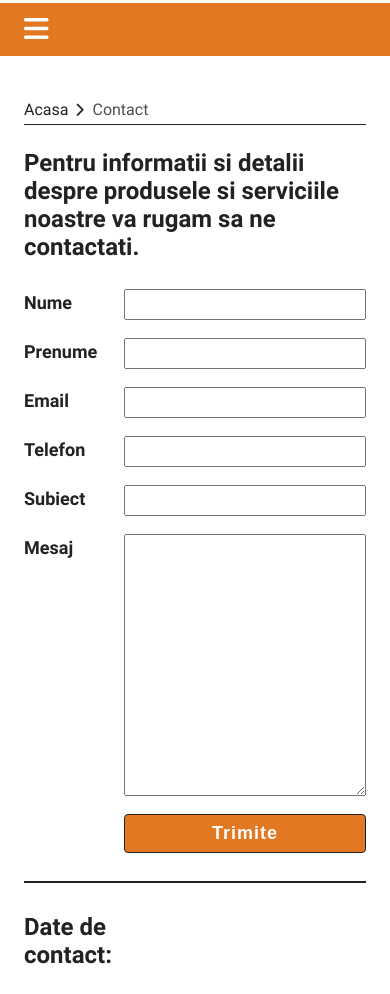
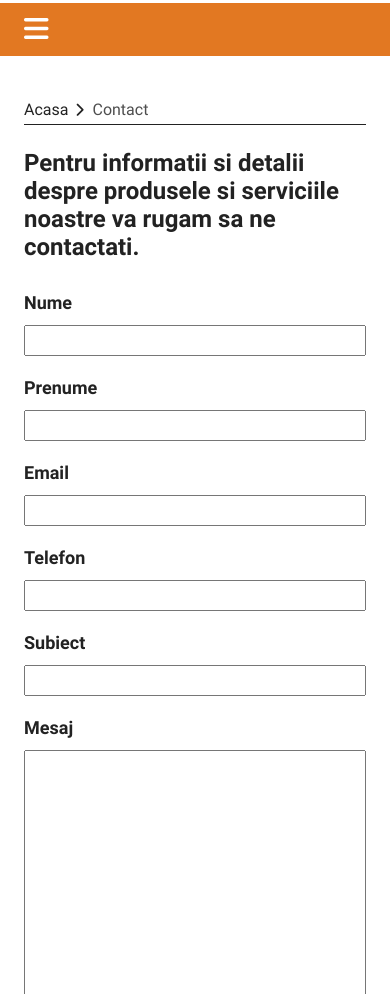
Before and after one commit to adidinu/acoperiri-profi-main, a plain HTML site: page contact.html in a window 390 px wide. Shown: the part 117-1111 px from the top of the page. Drawn offline with nearby package versions, Linux system fonts and the light colour scheme.

Commit message:
mare push

```diff
--- a/assets/styles/contact.css
+++ b/assets/styles/contact.css
@@ -117,7 +117,7 @@ main .wrapper {
   .contact-wrapper{
     flex-flow: column nowrap;
   }
-  .contact-form, .contact-info{
+  .contact-wrapper .contact-form, .contact-wrapper .contact-info{
     width:100%;
   }
   .contact{
@@ -139,3 +139,14 @@ main .wrapper {
     display:none;
   }
 }
+@media only screen and (max-width: 500px){
+  .contact .input-wrapper{
+    grid-template-rows: max-content 1fr;
+    grid-template-columns: 1fr;
+    row-gap: 8px;
+  }
+  .contact .btn-wrapper{
+    row-gap:0;
+    margin-top:16px;
+  }
+}
--- a/contact.html
+++ b/contact.html
@@ -116,7 +116,7 @@
                   <label for="mesaj">Mesaj</label>
                   <textarea name="mesaj" id="mesaj" rows="10"></textarea>
                 </div>
-                <div class="input-wrapper">
+                <div class="input-wrapper btn-wrapper">
                   <div></div>
                   <button class="btn" type="submit">Trimite</button>
                 </div>
```
